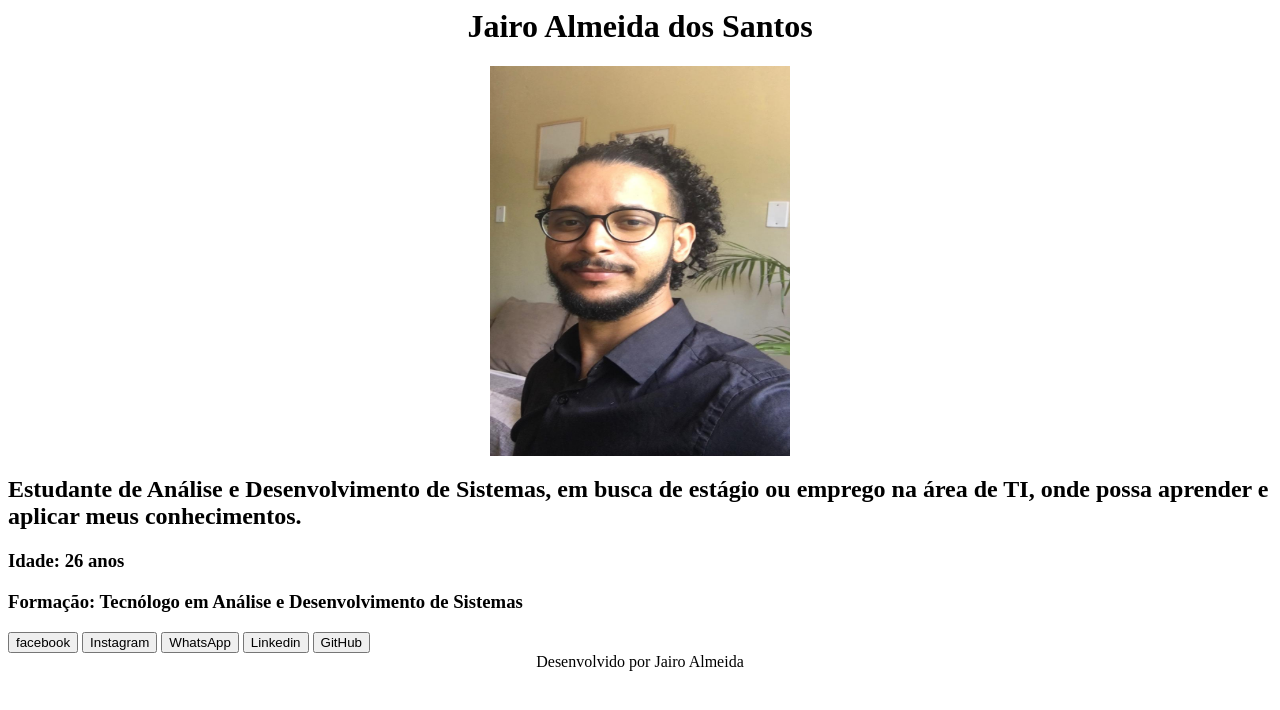
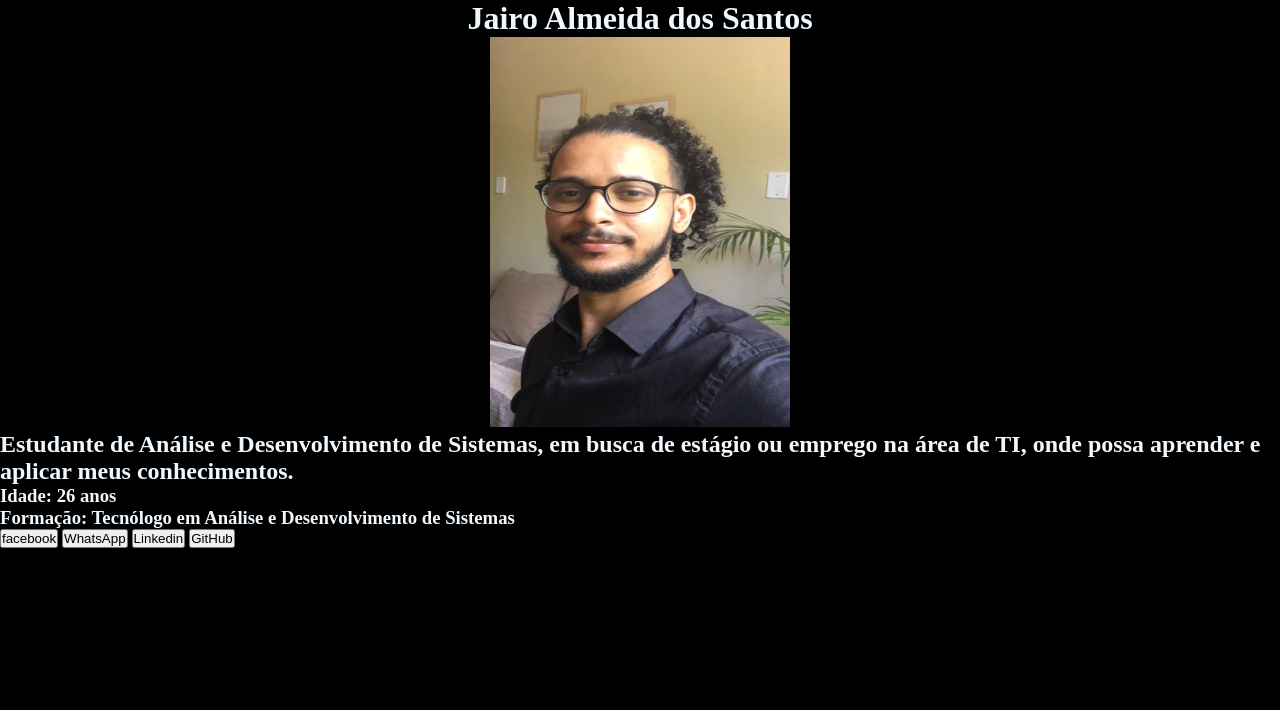
Before and after one commit to Jairo8715/pagina_web, a plain HTML site: page index.html in a window 1280 px wide. Drawn offline with Linux system fonts and the light colour scheme.

Commit message:
implementando css

```diff
--- a/index.html
+++ b/index.html
@@ -1,27 +1,31 @@
-<html>
+<!DOCTYPE html>
+<html lang=" pt-br">
+    <head>
+        <meta charset="UTF-8">
+        <title>Jairo Almeida</title>
+        <link rel="stylesheet" href="style.css">
+    </head>
+    <body>
         <header>
-        <title>Jairo Almeida</title>
-    </header>
-    <body>
+            <div class="interface">
+                <div class="texto">
                     <center>
                         <h1>Jairo Almeida dos Santos</h1>
                         <img src="https://raw.githubusercontent.com/Jairo8715/pagina_web/main/imagens/perfil.jpeg" alt="imagem_de_perfil" width="300" height="390">
-
-
-
                     </center>
                     <h2>Estudante de Análise e Desenvolvimento de Sistemas, em busca de estágio ou emprego na área de TI, onde possa aprender e aplicar meus conhecimentos.</h2>
                     <h3>Idade: 26 anos</h3>
                     <h3>Formação: Tecnólogo em Análise e Desenvolvimento de Sistemas</h3>
+                </div>
                     <!--Redes Sociais-->
-        <div>
+                <div class="botoes">
                     <button onclick="window.open('https://www.facebook.com/jairo.almeida.3762','_blank')">facebook</button>
-            <button>Instagram</button>
                     <button onclick="window.open('https://api.whatsapp.com/send?phone=5571999010470&text=Olá,%20Jairo!', '_blank')">WhatsApp</button>
-            <button>Linkedin</button>
-            <button>GitHub</button>
+                    <button onclick="window.open('https://www.linkedin.com/in/jairo-almeida-bab350180/','blank')">Linkedin</button>
+                    <button onclick="window.ope('https://github.com/Jairo8715','blank')">GitHub</button>
                  </div>
-
+            </div>
+    </header>
     </body>
     <center>
         <footer>Desenvolvido por Jairo Almeida</footer>
--- a/style.css
+++ b/style.css
@@ -0,0 +1,16 @@
+*{
+    margin:0;
+    padding:0;
+    box-sizing: border-box;
+}
+body{
+    background-color: black;
+    height: 100vh;
+}
+.texto{
+    color: aliceblue;
+}
+.interface{
+    max-width: 1280px;
+    margin: 0 auto;
+}
```
Lines whose indentation alone changed are shown as unchanged.
